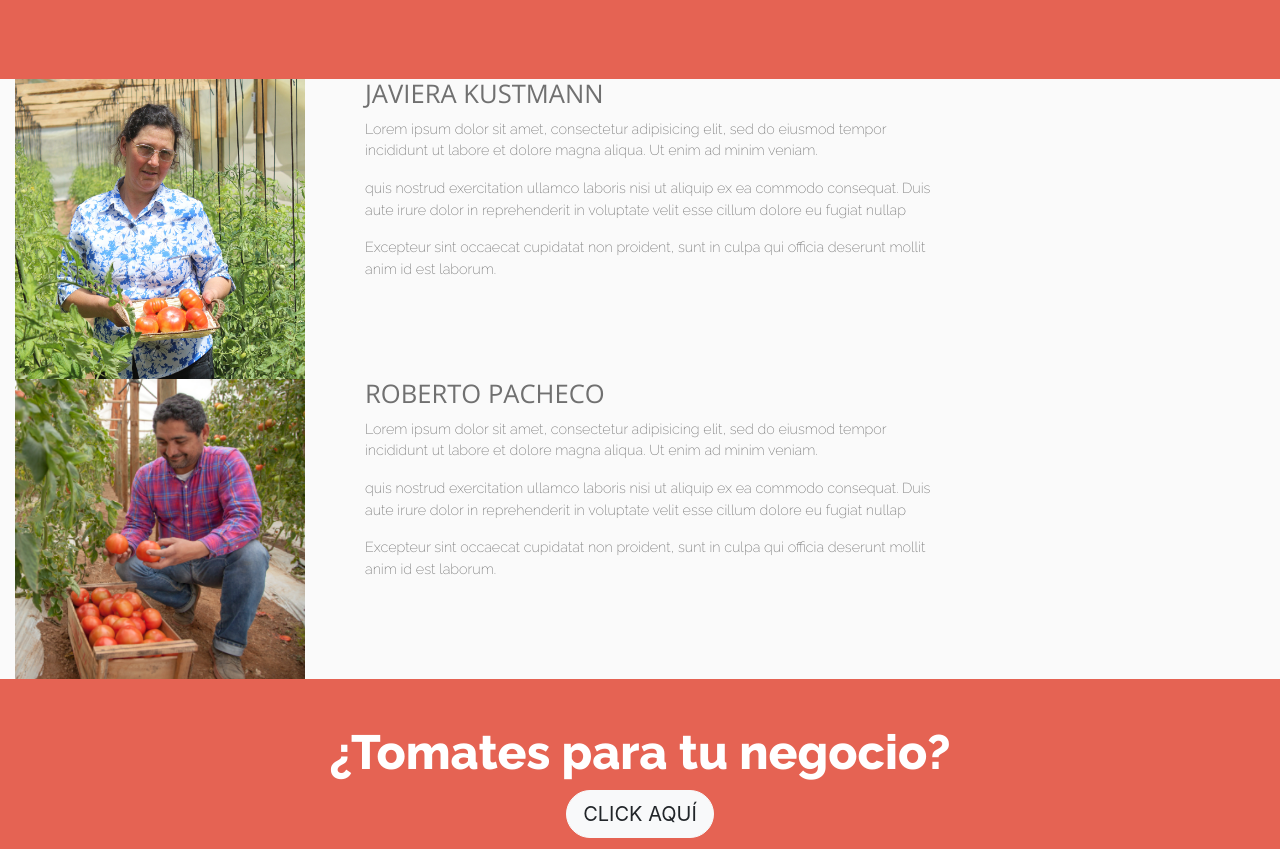
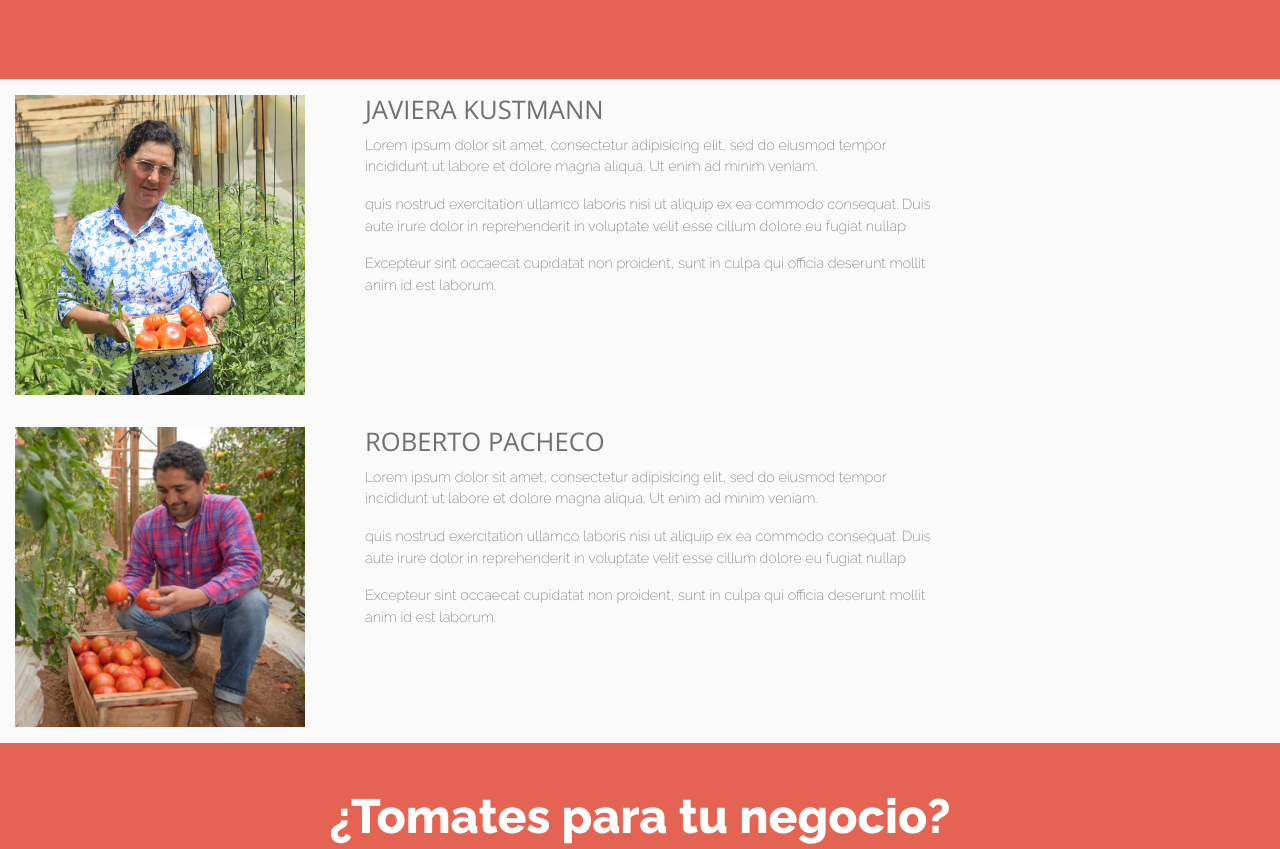
Before and after one commit to eleanny/Desafio09, a plain HTML site: page index.html in a window 1280 px wide. Shown: the part 1221-2070 px from the top of the page. Drawn offline with nearby package versions, Linux system fonts and the light colour scheme.

Commit message:
acomodando detalles

```diff
--- a/index.html
+++ b/index.html
@@ -74,10 +74,10 @@
 <section class="nosotros container-fluid">
 <div class="blog">
 	<div class="row">
-		<div class="col-sm-3 col-md-3">
+		<div class="col-sm-3 col-md-3 pt-3 pb-3">
 			<img src="assets/img/javiera-kunstmann.png" class="blog__img" width="100%">
 		</div>
-		<div class="col-sm-6 col-md-6">
+		<div class="col-sm-6 col-md-6 pt-3">
 			<h3>JAVIERA KUSTMANN</h3>
 			<p>Lorem ipsum dolor sit amet, consectetur adipisicing elit, sed do eiusmod
  			tempor incididunt ut labore et dolore magna aliqua. Ut enim ad minim veniam.</p>
@@ -89,10 +89,10 @@
 		</div>
 	</div>
 	<div class="row">
-		<div class="col-sm-3 col-md-3">
+		<div class="col-sm-3 col-md-3 pt-3 pb-3">
 			<img src="assets/img/roberto-pacheco.png" class="blog__img" width="100%">
 		</div>
-		<div class="col-sm-6 col-md-6">
+		<div class="col-sm-6 col-md-6 pt-3">
 			<h3>ROBERTO PACHECO</h3>
 			<p>Lorem ipsum dolor sit amet, consectetur adipisicing elit, sed do eiusmod
  			tempor incididunt ut labore et dolore magna aliqua. Ut enim ad minim veniam.</p>
```
